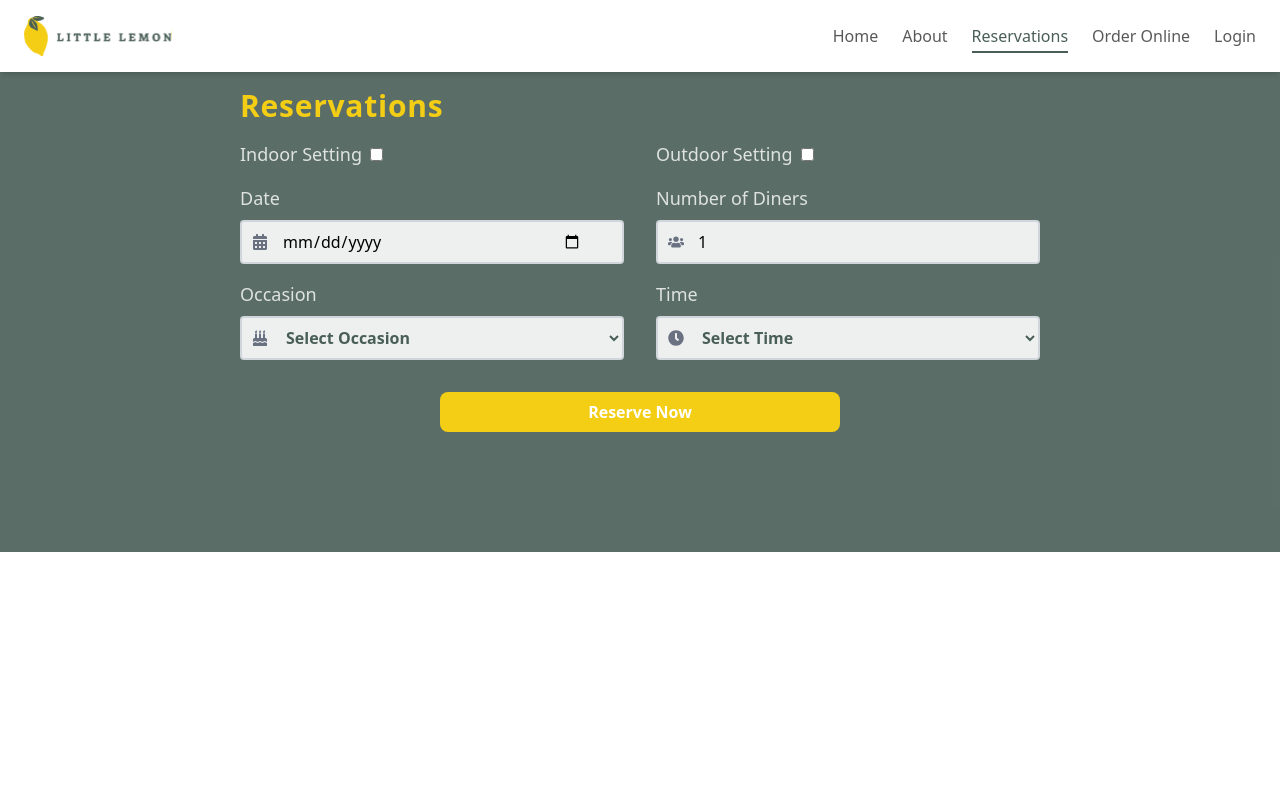
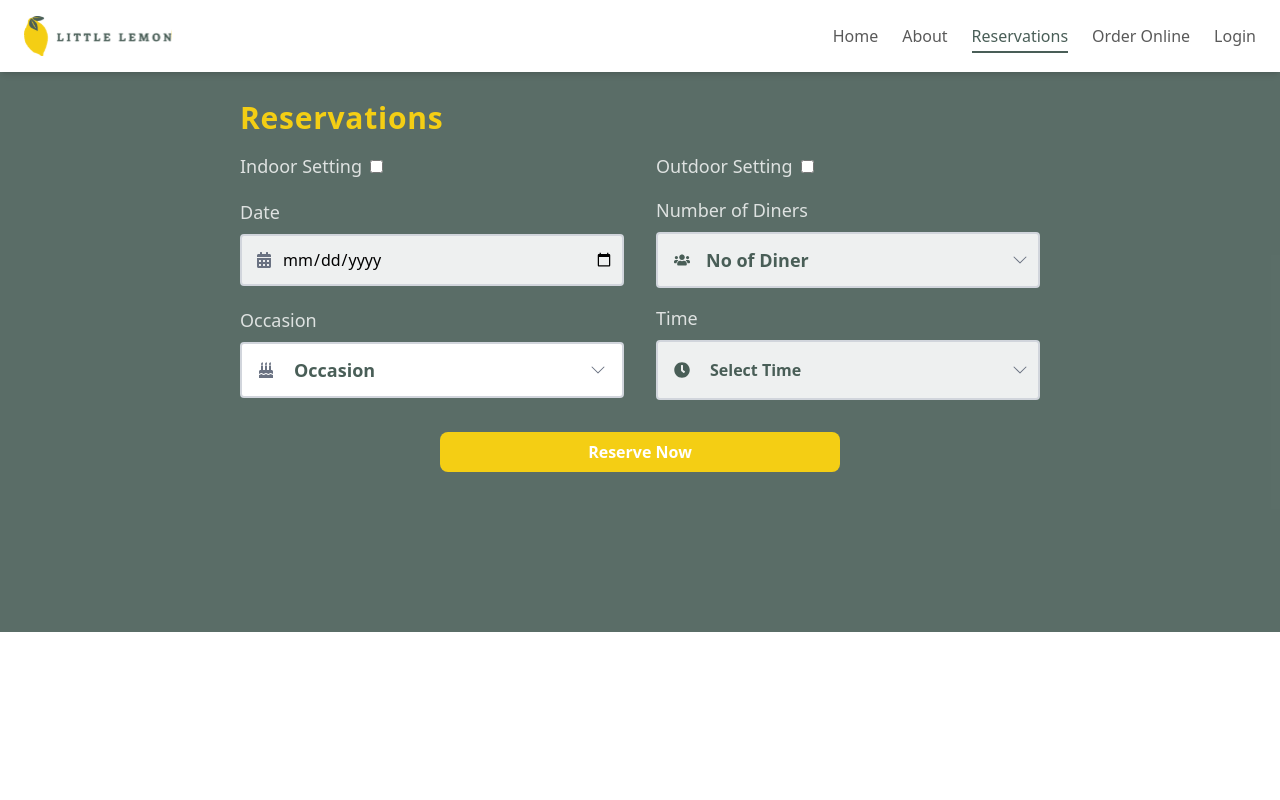
Before and after one commit to awais1019/FrontEnd-CapStone-Project, a React (Vite) app: page /reservations in a window 1280 px wide. Shown: the top 800 px of the page. Built offline with nearby package versions, Linux system fonts and the light colour scheme.

Commit message:
feat(ui) add reservation screen

```diff
--- a/src/components/BookingForm.tsx
+++ b/src/components/BookingForm.tsx
@@ -5,15 +5,23 @@ import {
   FaBirthdayCake,
   FaClock,
 } from "react-icons/fa";
+import { BsChevronDown, BsChevronUp } from "react-icons/bs";
+const timeOptions = ["17:00 pm", "18:00 pm", "19:00 pm", "20:00 pm", "21:00 pm", "22:00 pm"];
 
 export default function BookingForm() {
-
-  const [locationStatus,setLocationStatus]=useState<"Indoor" | "Outdoor" | null>(null)
+  const [locationStatus, setLocationStatus] = useState<
+    "Indoor" | "Outdoor" | null
+  >(null);
   const [date, setDate] = useState("");
-  const [guests, setGuests] = useState(1);
+  const [guests, setGuests] = useState<number | undefined>(undefined);
   const [occasion, setOccasion] = useState("");
   const [time, setTime] = useState("");
 
+  const [isTimeOpen, setIsTimeOpen] = useState(false);
+  const [isOccasionOpen, setIsOccasionOpen] = useState(false);
+  const [isGuestsOpen, setIsGuestsOpen] = useState(false);
+
+  const options = ["Birthday", "Anniversary"];
 
   const handleSubmit = (e: React.FormEvent) => {
     e.preventDefault();
@@ -22,14 +30,14 @@ export default function BookingForm() {
   };
 
   return (
-    <section className="h-[60vh] flex flex-col lg:px-60 py-4 px-4 bg-secondary/90 gap-4">
+    <section className="h-[70vh] flex flex-col lg:px-60 py-7 px-4 bg-secondary/90 gap-4">
       <h1 className="lg:text-3xl font-bold text-primary tracking-wide">
         Reservations
       </h1>
 
       {/* Form */}
       <form onSubmit={handleSubmit} className="flex flex-col gap-4">
-
+        {/* Indoor / Outdoor */}
         <div className="flex flex-col lg:flex-row gap-8">
           <div className="flex items-center gap-2 w-full">
             <label
@@ -63,8 +71,6 @@ export default function BookingForm() {
           </div>
         </div>
 
-        {/* Parent div for date, guests, occasion and time */}
-        <div className="flex flex-col gap-4">
         {/* Date + Guests */}
         <div className="flex flex-row items-center gap-8">
           {/* Date Input */}
@@ -76,14 +82,14 @@ export default function BookingForm() {
               Date
             </label>
             <div className="relative w-full">
-                <FaCalendarAlt className="absolute left-3 top-1/2 -translate-y-1/2 text-gray-500" />
+              <FaCalendarAlt className="absolute left-4 top-1/2 -translate-y-1/2 text-gray-500" />
               <input
                 type="date"
                 id="res-date"
                 name="res-date"
                 value={date}
                 onChange={(e) => setDate(e.target.value)}
-                  className="border-2 border-gray-300 rounded px-10 py-2 bg-white/90 w-full"
+                className="border-2 border-gray-300 rounded pl-10 pr-2 py-3 bg-white/90 w-full"
               />
             </div>
           </div>
@@ -97,18 +103,36 @@ export default function BookingForm() {
               Number of Diners
             </label>
             <div className="relative w-full">
-                <FaUsers className="absolute left-3 top-1/2 -translate-y-1/2 text-gray-500" />
-                <input
-                  type="number"
-                  id="guests"
-                  name="guests"
-                  value={guests}
-                  onChange={(e) => setGuests(Number(e.target.value))}
-                  placeholder="1"
-                  min={1}
-                  max={10}
-                  className="border-2 border-gray-300 rounded px-10 py-2 bg-white/90 w-full"
-                />
+              <div
+                className="flex items-center justify-between border-2 border-gray-300 rounded px-4 py-3 bg-white/90 text-secondary font-bold cursor-pointer"
+                onClick={() => setIsGuestsOpen((prev) => !prev)}
+              >
+                <div className="flex gap-4 items-center">
+                  <FaUsers />
+                  <span className="text-secondary font-bold text-lg">{guests ? `${guests} Diner${guests !== 1 ? "s" : ""}` : "No of Diner"}</span>
+                      </div>
+                {isGuestsOpen ? (
+                  <BsChevronUp className="text-gray-500 absolute right-3 top-1/2 -translate-y-1/2" />
+                ) : (
+                  <BsChevronDown className="text-gray-500 absolute right-3 top-1/2 -translate-y-1/2" />
+                )}
+              </div>
+              {isGuestsOpen && (
+                <div className="absolute top-full left-0 flex justify-center flex-wrap bg-white border border-gray-300 rounded  z-10 shadow-lg">
+                  {[...Array(10)].map((_, i) => (
+                    <div
+                      key={i}
+                      className="px-4 py-2 hover:bg-primary/20 w-[50%] text-secondary cursor-pointer text-center"
+                      onClick={() => {
+                        setGuests(i + 1);
+                        setIsGuestsOpen(false);
+                      }}
+                    >
+                      {i + 1} Diner{i + 1 !== 1 ? "s" : ""}
+                    </div>
+                  ))}
+                </div>
+              )}
             </div>
           </div>
         </div>
@@ -124,18 +148,39 @@ export default function BookingForm() {
               Occasion
             </label>
             <div className="relative w-full">
-                <FaBirthdayCake className="absolute left-3 top-1/2 -translate-y-1/2 text-gray-500" />
-                <select
-                  id="occasion"
-                  name="occasion"
-                  value={occasion}
-                  onChange={(e) => setOccasion(e.target.value)}
-                  className="border-2 border-gray-300 rounded px-10 py-2 bg-white/90 text-secondary font-bold w-full"
+              {/* Select Box */}
+              <div
+                className="flex items-center justify-between border-2 border-gray-300 bg-white rounded px-4 py-3  font-bold cursor-pointer"
+                onClick={() => setIsOccasionOpen((prev) => !prev)}
               >
-                  <option value="">Select Occasion</option>
-                  <option value="Birthday">Birthday</option>
-                  <option value="Anniversary">Anniversary</option>
-                </select>
+                <div className="flex items-center gap-5">
+                  <FaBirthdayCake className="text-gray-500" />
+                  <span className="text-lg text-secondary">{occasion ? occasion : "Occasion"}</span>
+                </div>
+                {isOccasionOpen ? (
+                  <BsChevronUp className="text-gray-500" />
+                ) : (
+                  <BsChevronDown className="text-gray-500" />
+                )}
+              </div>
+
+              {/* Dropdown List */}
+              {isOccasionOpen && (
+                <div className="absolute top-full left-0 w-full bg-white border border-gray-300 rounded mt-1 z-10 shadow-lg">
+                  {options.map((opt) => (
+                    <div
+                      key={opt}
+                      className="px-4 py-2 hover:bg-primary/20  cursor-pointer"
+                      onClick={() => {
+                        setOccasion(opt);
+                        setIsOccasionOpen(false);
+                      }}
+                    >
+                      {opt}
+                    </div>
+                  ))}
+                </div>
+              )}
             </div>
           </div>
 
@@ -148,23 +193,40 @@ export default function BookingForm() {
               Time
             </label>
             <div className="relative w-full">
-                <FaClock className="absolute left-3 top-1/2 -translate-y-1/2 text-gray-500" />
-                <select
+              <div
                 id="res-time"
-                  name="res-time"
-                  value={time}
-                  onChange={(e) => setTime(e.target.value)}
-                  className="border-2 border-gray-300 rounded px-10 py-2 bg-white/90 text-secondary font-bold w-full"
+                onClick={() => setIsTimeOpen((prev) => !prev)}
+                className="border-2 flex items-center justify-between border-gray-300 rounded  py-4 bg-white/90 text-secondary font-bold w-full"
               >
-                  <option value="">Select Time</option>
-                  <option value="17:00">17:00</option>
-                  <option value="18:00">18:00</option>
-                  <option value="19:00">19:00</option>
-                  <option value="20:00">20:00</option>
-                  <option value="21:00">21:00</option>
-                  <option value="22:00">22:00</option>
-                </select>
+                <div className="flex items-center gap-5 px-4">
+                  <FaClock />
+                  <span>
+                    {time ? time : "Select Time"}
+                  </span>
                 </div>
+
+                {isTimeOpen ? (
+                  <BsChevronUp className="text-gray-500 absolute right-3 top-1/2 -translate-y-1/2" />
+                ) : (
+                  <BsChevronDown className="text-gray-500 absolute right-3 top-1/2 -translate-y-1/2" />
+                )}
+              </div>
+              {isTimeOpen && (
+                <div className="absolute top-full flex flex-wrap justify-between items-center left-0 w-full bg-white border border-gray-300 rounded mt-1 z-10 shadow-lg">
+                  {timeOptions.map((opt) => (
+                    <div
+                      key={opt}
+                      className="px-4 py-2 font-bold hover:bg-primary/20 cursor-pointer w-[50%] text-center"
+                      onClick={() => {
+                        setTime(opt);
+                        setIsTimeOpen(false);
+                      }}
+                    >
+                      {opt}
+                    </div>
+                  ))}
+                </div>
+              )}
             </div>
           </div>
         </div>
```
Lines whose indentation alone changed are shown as unchanged.
